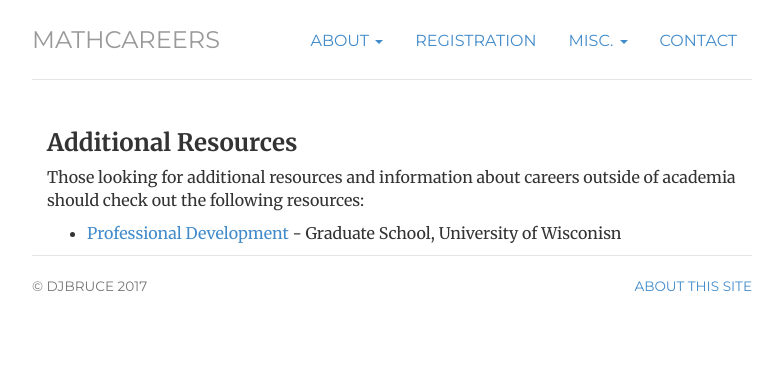
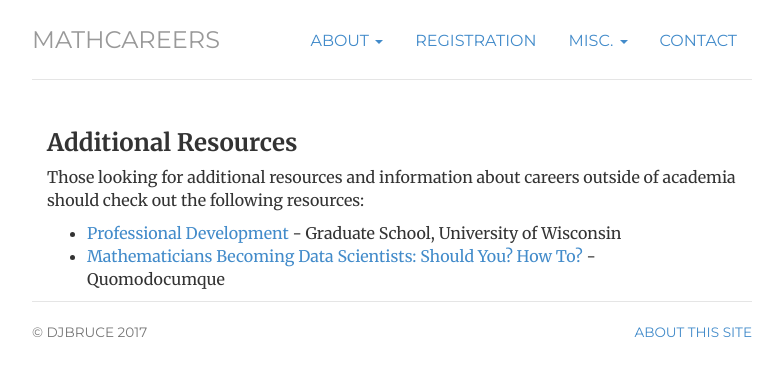
Before and after one commit to julietteBruce/MathCareers, a Jekyll site: the page built from resources/index.html, in a window 1280 px wide. Shown: the top 376 px of the page, without its empty margins (248-1031 px from the left). Built offline with Jekyll 4.4.1, drawn with Linux system fonts in a browser that asks for light colours.

Commit message:
Minor Edit

```diff
--- a/resources/index.html
+++ b/resources/index.html
@@ -8,7 +8,8 @@ description: MathCareers Resources.
 <h3>Additional Resources</h3>
 <p>Those looking for additional resources and information about careers outside of academia should check out the following resources:
 <ul>
-	<li><a href="https://grad.wisc.edu/pd/">Professional Development</a> - Graduate School, University of Wisconisn</li>
+	<li><a href="https://grad.wisc.edu/pd/">Professional Development</a> - Graduate School, University of Wisconsin</li>
+	<li><a href="https://quomodocumque.wordpress.com/2017/02/26/mathematicians-becoming-data-scientists-should-you-how-to/">Mathematicians Becoming Data Scientists: Should You? How To?</a> - Quomodocumque</li>
 </ul>
 </p>
 </div>
```
